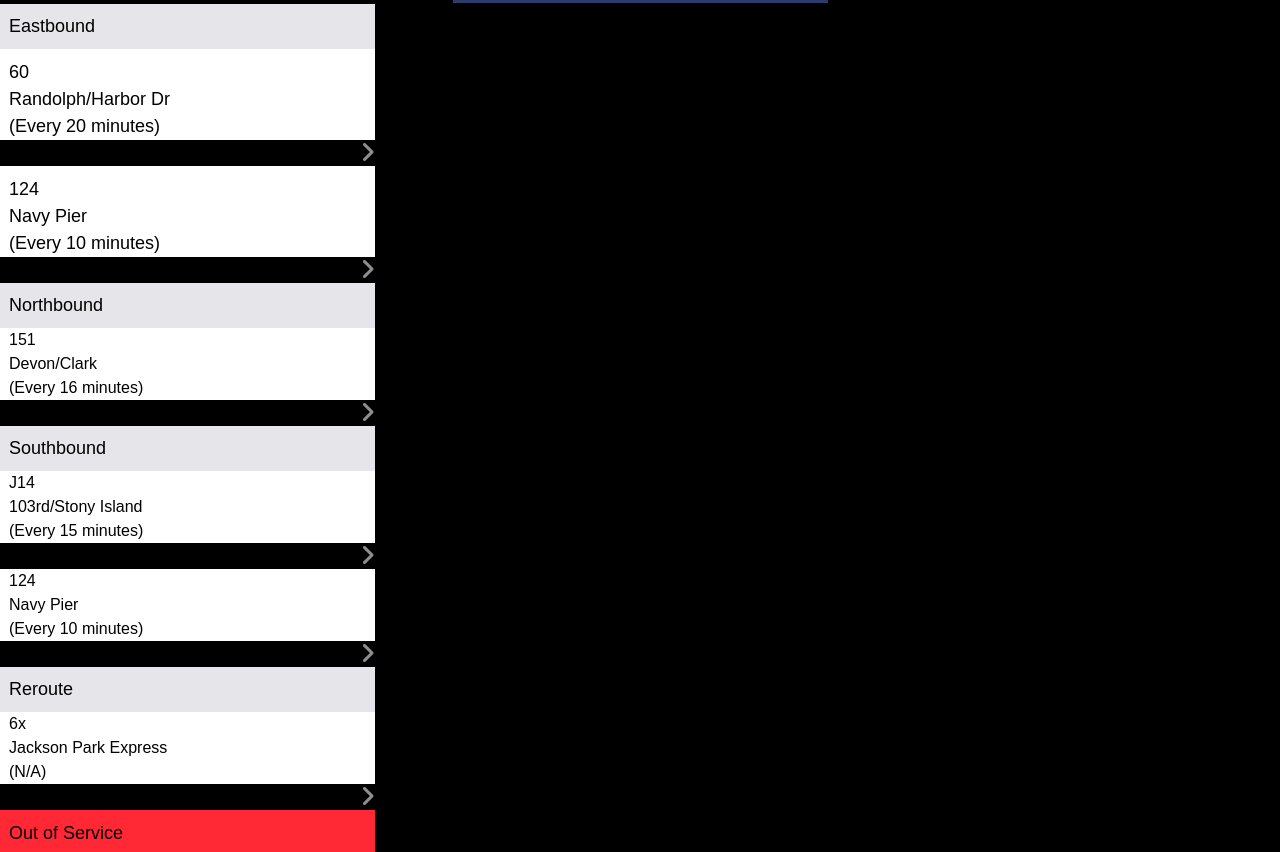
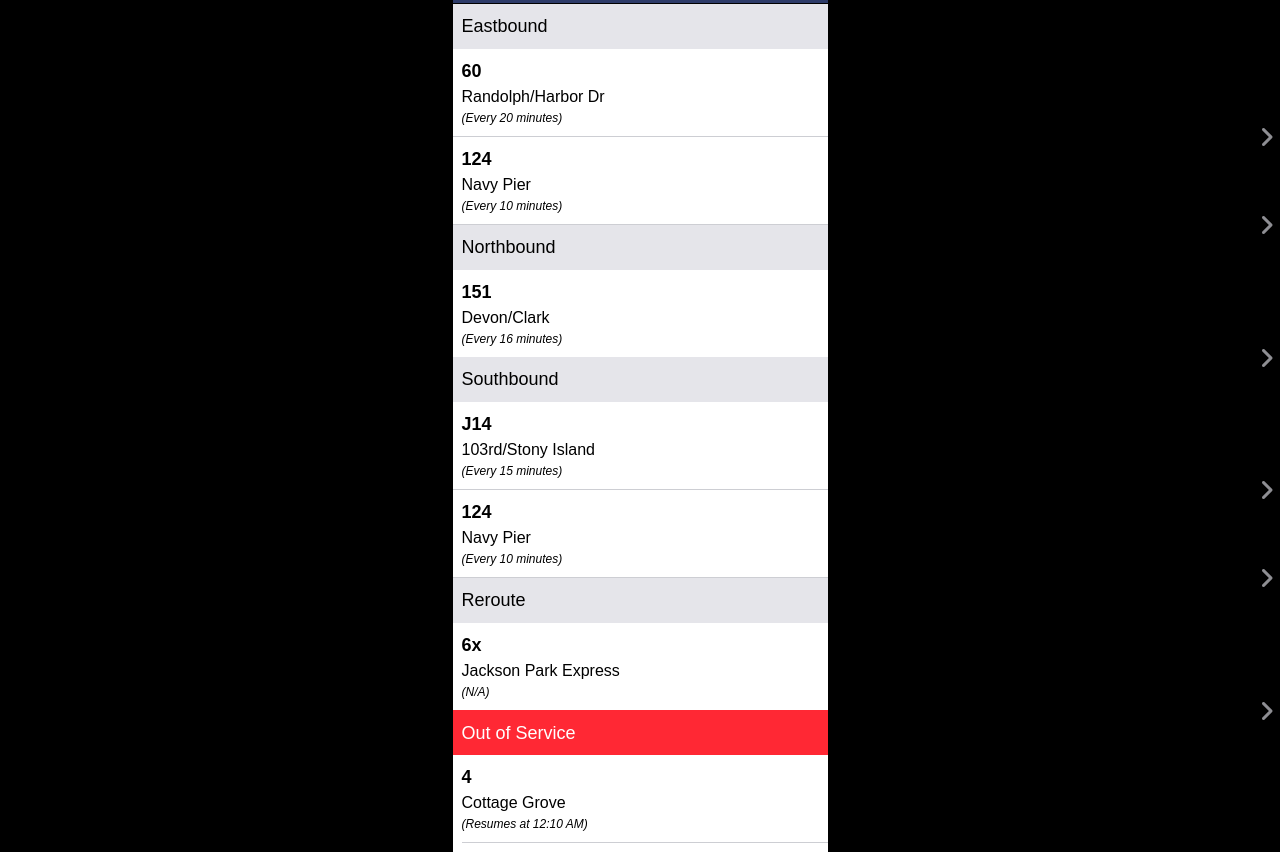
Before and after one commit to NariYA13/BusyBus, a plain HTML site: page index.html in a window 1280 px wide. Shown: the part 66-918 px from the top of the page. Drawn offline with Linux system fonts and the light colour scheme.

Commit message:
updated html and css

```diff
--- a/index.html
+++ b/index.html
@@ -27,62 +27,58 @@
       <div class="content">
         <h1>Eastbound</h1>
       </div>
+      <div class="BBEast">
         <div class="BEastbound">
+          <i class="fa fa-angle-right fa-2x"></i>
           <h2>60</h2>
           <h3>Randolph/Harbor Dr</h3>
           <h4>(Every 20 minutes)</h4>
         </div>
-        <div class="arrow-right">
+        <div class="BEastbound">
           <i class="fa fa-angle-right fa-2x"></i>
-        </div>
-        <div class="BEastbound">
           <h2>124</h2>
           <h3>Navy Pier</h3>
           <h4>(Every 10 minutes)</h4>
         </div>
-        <div class="arrow-right">
-          <i class="fa fa-angle-right fa-2x"></i>
       </div>
       <div class="content">
         <h1>Northbound</h1>
       </div>
+      <div class="BBNorth">
         <div class="BNorthbound">
+          <i class="fa fa-angle-right fa-2x"></i>
           <h2>151</h2>
           <h3>Devon/Clark</h3>
           <h4>(Every 16 minutes)</h4>
         </div>
-        <div class="arrow-right">
-          <i class="fa fa-angle-right fa-2x"></i>
       </div>
       <div class="content">
           <h1>Southbound</h1>
         </div>
+        <div class="BBSouth">
           <div class="BSouthbound">
+            <i class="fa fa-angle-right fa-2x"></i>
             <h2>J14</h2>
             <h3>103rd/Stony Island</h3>
             <h4>(Every 15 minutes)</h4>
           </div>
-        <div class="arrow-right">
+          <div class="BSouthbound">
             <i class="fa fa-angle-right fa-2x"></i>
-        </div>
-        <div class="BSouthbound">
             <h2>124</h2>
             <h3>Navy Pier</h3>
             <h4>(Every 10 minutes)</h4>
           </div>
-        <div class="arrow-right">
-          <i class="fa fa-angle-right fa-2x"></i>
         </div>
         <div class="content">
           <h1>Reroute</h1>
         </div>
+        <div class="BBReroute">
           <div class="BReroute">
+            <i class="fa fa-angle-right fa-2x"></i>
             <h2>6x</h2>
             <h3>Jackson Park Express</h3>
             <h4>(N/A)</h4>
           </div>
-        <div class="arrow-right">
-          <i class="fa fa-angle-right fa-2x"></i>
         </div>
         <div class="noservicecontent">
         <h1>Out of Service</h1>
--- a/style.css
+++ b/style.css
@@ -8,13 +8,14 @@ body {
   font-size: 12px;
   font-family: helvetica;
   line-height: 1.5;
-  padding-top: 70px;
+  padding-top: 69.5px;
 }
 
 nav {
   background-color: #2D3B69;
+  margin: 0 auto;
+  overflow: hidden;
   position: fixed;
-  overflow: hidden;
   top: 0;
   width: 375px;
   height: 69px;
@@ -26,10 +27,15 @@ nav {
   width: 375px;
 }
 
+.bus-stops {
+  background: white;
+  margin: 0 auto;
+  width: 375px;
+}
+
 .headertitle {
   font-size: 17px;
   font-family: sans-serif;
-  z-index: 100;
   top: 0;
   position: fixed;
   width: 100%;
@@ -45,15 +51,33 @@ nav {
   padding-left: 2%;
 }
 
-.arrow-right {
+.BEastbound i {
   color: #8E8E93;
-  padding-left: 96%;
+  z-index: 1;
+  position: absolute;
+  padding-left: 63%;
+  padding-top: 6%;
 }
 
-.bus-stops {
-  display: inline-block;
-  width: 375px;
-  height: 45px;
+.BNorthbound i {
+  color: #8E8E93;
+  position: absolute;
+  padding-left: 63%;
+  padding-top: 6%;
+}
+
+.BSouthbound i {
+  color: #8E8E93;
+  position: absolute;
+  padding-left: 63%;
+  padding-top: 6%;
+}
+
+.BReroute i {
+  color: #8E8E93;
+  position: absolute;
+  padding-left: 63%;
+  padding-top: 6%;
 }
 
 .content h1 {
@@ -68,16 +92,16 @@ nav {
   padding-top: 9px;
 }
 
-.BEastbound {
-  font-weight: normal;
+.BEastbound h2, .BNorthbound h2, .BSouthbound h2, .BReroute h2 {
+  font-weight: bold;
   font-family: sans-serif;
   font-size: 18px;
   background-color: white;
   padding-left: 9px;
-  padding-top: 10px;
+  padding-top: 9px;
 }
 
-.BNorthbound {
+.BEastbound h3, .BNorthbound h3, .BSouthbound h3, .BReroute h3 {
   font-weight: normal;
   font-family: sans-serif;
   font-size: 16px;
@@ -85,20 +109,18 @@ nav {
   padding-left: 9px;
 }
 
-.BSouthbound {
+.BEastbound h4, .BNorthbound h4, .BSouthbound h4, .BReroute h4 {
   font-weight: normal;
   font-family: sans-serif;
-  font-size: 16px;
+  font-size: 12px;
+  font-style: italic;
   background-color: white;
   padding-left: 9px;
+  padding-bottom: 9px;
 }
 
-.BReroute {
-  font-weight: normal;
-  font-family: sans-serif;
-  font-size: 16px;
-  background-color: white;
-  padding-left: 9px;
+.BEastbound h4, .BSouthbound h4 {
+  border-bottom: 1px solid #CDCED3;
 }
 
 .BOutofservice {
@@ -107,6 +129,7 @@ nav {
   font-size: 16px;
   background-color: white;
   padding-left: 9px;
+  padding-top: 9px;
 }
 
 .noservicecontent {
@@ -120,3 +143,26 @@ nav {
   padding-left: 9px;
   padding-top: 10px;
 }
+
+.noservicecontent h1 {
+  color: white;
+  font-weight: normal;
+}
+
+.BOutofservice h2 {
+  font-weight: bold;
+  font-size: 18px;
+}
+
+.BOutofservice h3 {
+  font-weight: normal;
+  font-size: 16px;
+}
+
+.BOutofservice h4 {
+  font-weight: normal;
+  font-style: italic;
+  font-size: 12px;
+  padding-bottom: 9px;
+  border-bottom: 1px solid #CDCED3;
+}
```
Lines whose indentation alone changed are shown as unchanged.
